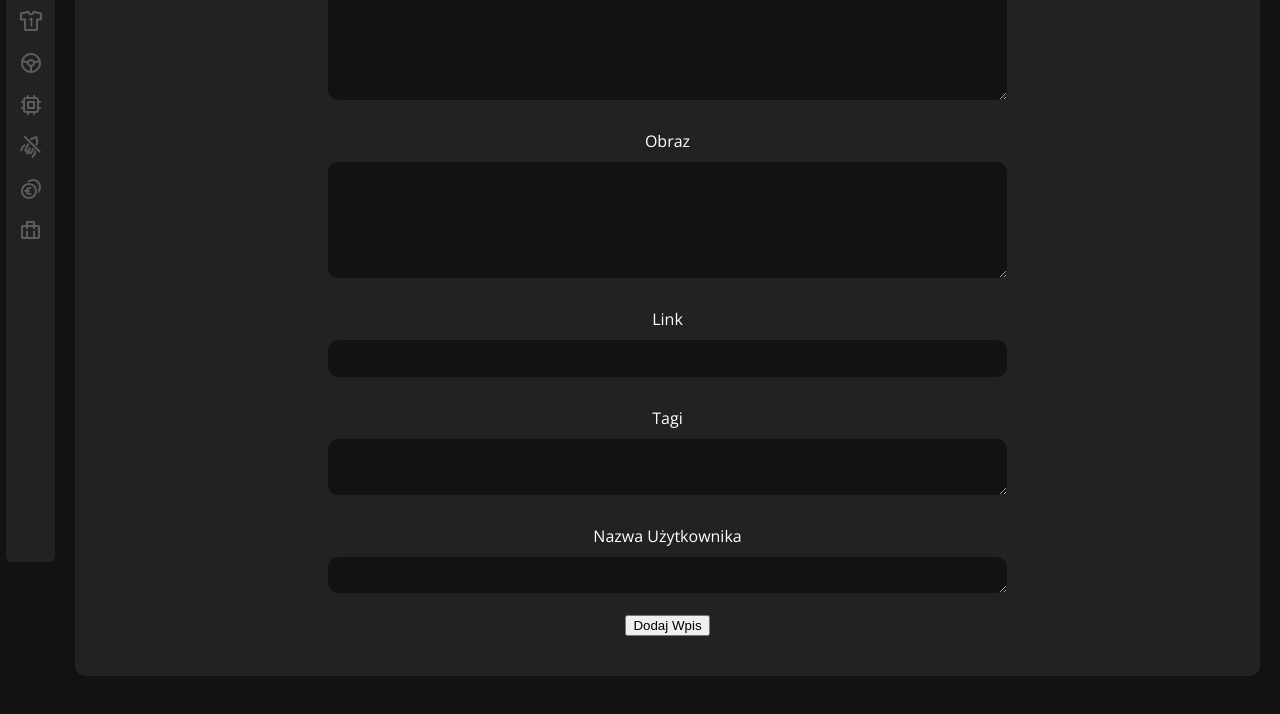
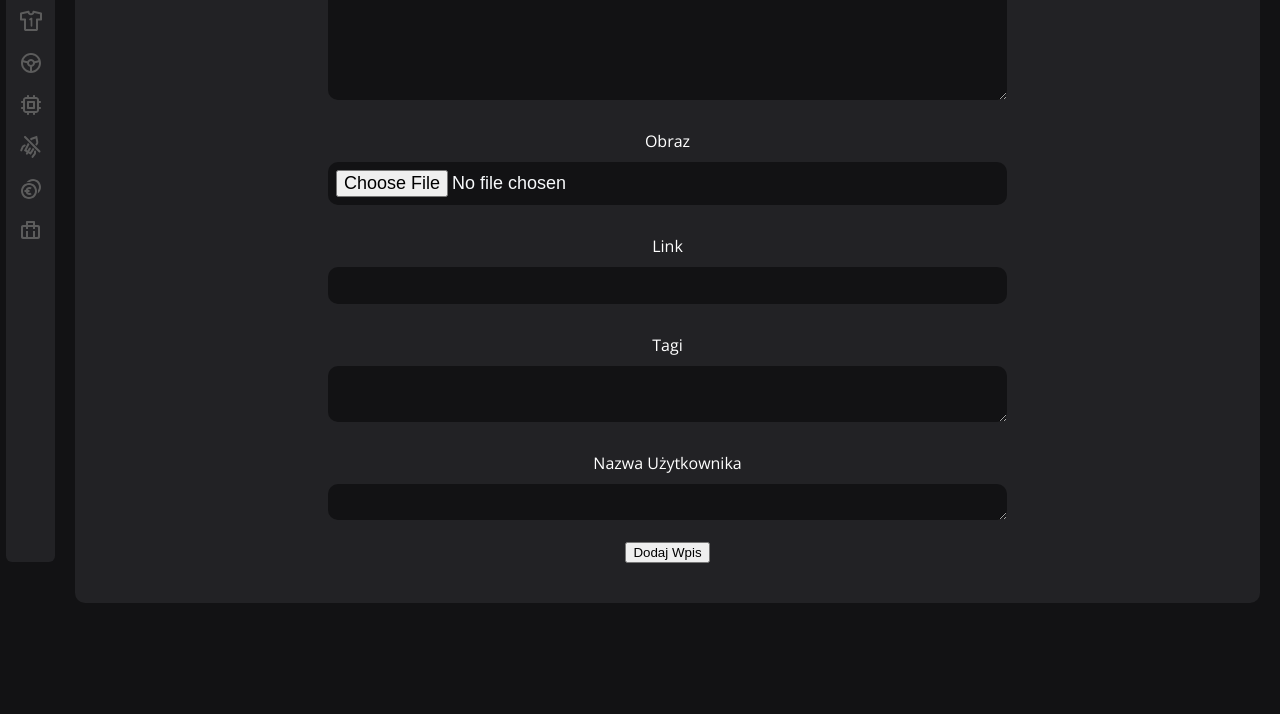
Before and after one commit to BorwinTheJoe/wykop-project, a plain HTML site: page new_wpis.html in a window 1280 px wide. Shown: the part 232-946 px from the top of the page. Drawn offline with nearby package versions, Linux system fonts and the light colour scheme.

Commit message:
• Added file input. • Limited file input to image files. • Created article_handler.js file and commented in needed steps. •Created user_handler.js file and commented in needed steps.

```diff
--- a/new_wpis.html
+++ b/new_wpis.html
@@ -105,8 +105,8 @@
 
     <main>
       <div class="page-container">
-        <!--Modify div block into a Form for form data processing scripts?-->
-        <form class="block" name="new-wpis" method="GET" action="form-handler . url">
+        <!--Figure out server-side handling of forms-->
+        <form class="block" name="new-wpis" method="post" action="form-handler . url">
           <div class="page-title">Stwórz Nowy Wpis</div>
 
           <div class="new-wpis-inputs">
@@ -118,7 +118,7 @@
             <!--Change into image upload space, or Remove-->
             <div class="new-wpis-input">
               <div class="input-field-name">Obraz</div>
-              <textarea name="image" rows="5"></textarea>
+              <input type="file" name="image" accept="image/*"></textarea>
             </div>
 
             <!--Somehow use link to pull or reference the Original article's Image?-->
@@ -127,6 +127,7 @@
               <input name="url" type="url">
             </div>
 
+            <!--Remember to separate tags correctly-->
             <div class="new-wpis-input">
               <div class="input-field-name">Tagi</div>
               <textarea name="tags" rows="2"></textarea>
@@ -139,6 +140,7 @@
             </div>
           </div>
 
+          <!--Add Reset Form Button?-->
           <div class="add-wpis-button">
             <input type="submit" value="Dodaj Wpis">
 
```
Also changed, not shown: scripts/article_handler.js (added, +16 -0 lines), scripts/user_handler.js (added, +8 -0 lines).
